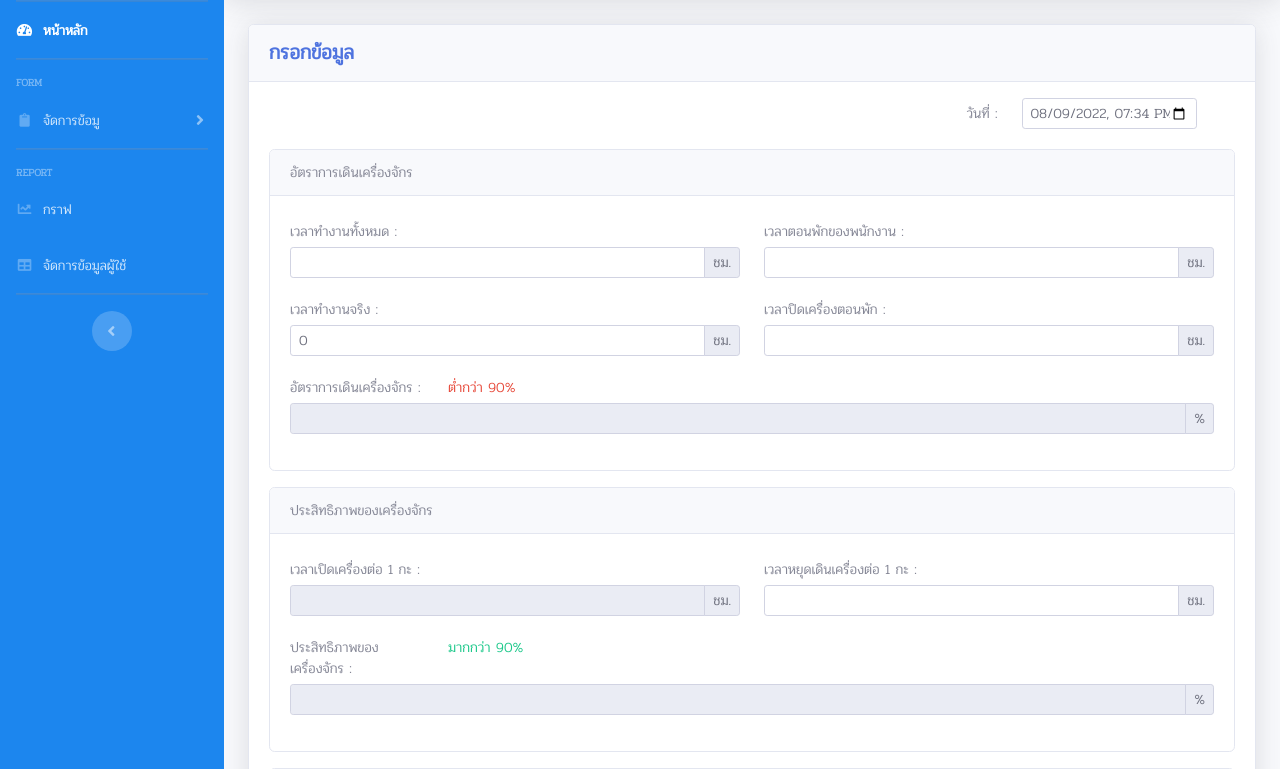
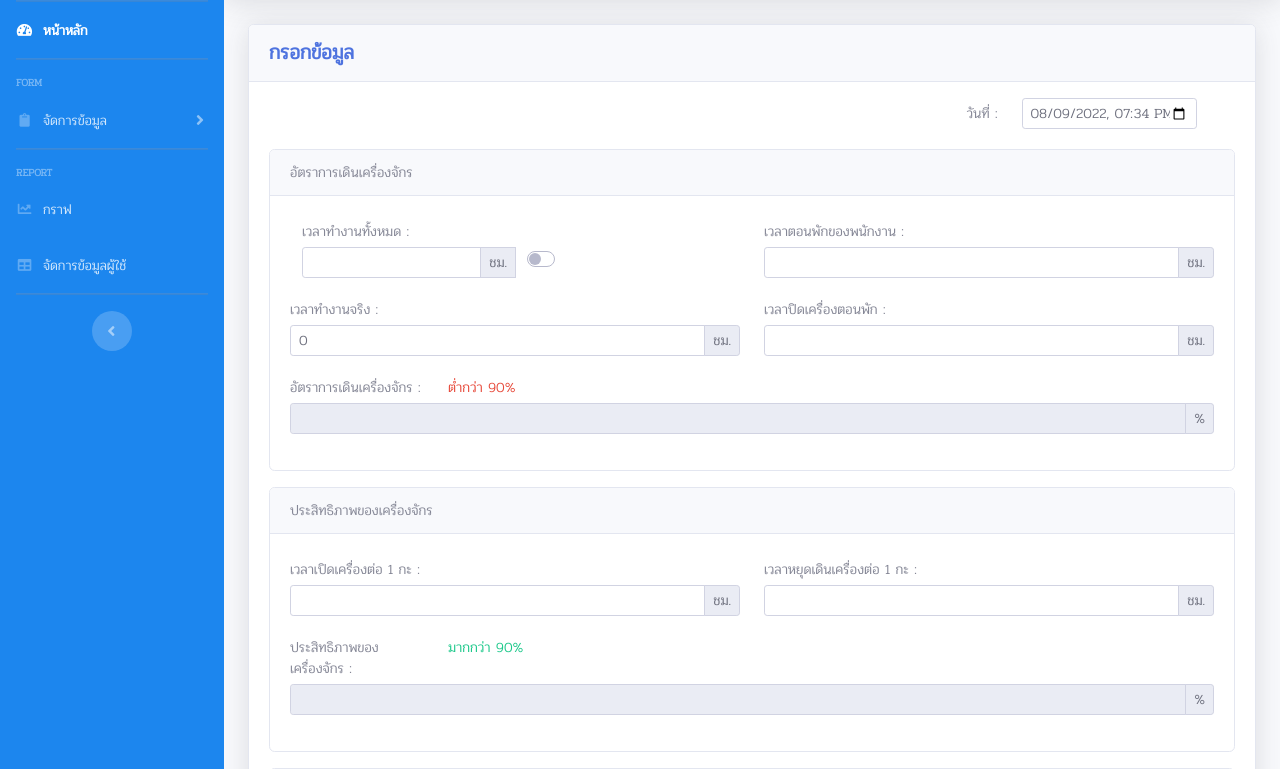
Before and after one commit to MaoDeep/ProjectOEE, a PHP site: page /admin/form.php in a window 1280 px wide. Shown: the part 70-839 px from the top of the page. Run offline with PHP 8.4, Linux system fonts and the light colour scheme; the visitor is signed in with stand-in values (Sample User, id 1).

Commit message:
Update form.php

```diff
--- a/admin/form.php
+++ b/admin/form.php
@@ -104,7 +104,7 @@ if (empty($_SESSION["status"]) || $_SESSION["status"] !== "Admin") {
             <li class="nav-item">
                 <a class="nav-link collapsed" href="#" data-toggle="collapse" data-target="#collapseTwo" aria-expanded="true" aria-controls="collapseTwo">
                     <i class="fas fa-fw fa-clipboard"></i>
-                    <span>จัดการข้อมู</span>
+                    <span>จัดการข้อมูล</span>
                 </a>
                 <div id="collapseTwo" class="collapse" aria-labelledby="headingTwo" data-parent="#accordionSidebar">
                     <div class="bg-white py-2 collapse-inner rounded">
@@ -253,7 +253,7 @@ if (empty($_SESSION["status"]) || $_SESSION["status"] !== "Admin") {
                                             <div class="card-body">
                                                 <div class="form-group row">
                                                     <div class="col-sm-6  ">
-                                                        <div class="col-form-label-sm">เวลาทำงานทั้งหมด : </div>
+
                                                         <div class="input-group input-group-sm">
                                                             <?php
                                                             if (isset($_GET["x3"])) {
@@ -262,8 +262,21 @@ if (empty($_SESSION["status"]) || $_SESSION["status"] !== "Admin") {
                                                                 $d1 = "";
                                                             }
                                                             ?>
+
+                                                        </div>
+                                                        <div class="col-sm-12">
+                                                            <div class="col-form-label-sm">เวลาทำงานทั้งหมด : </div>
+                                                            <div class="input-group input-group-sm">
                                                                 <input type="number" step="any" class="form-control form-control-sm " id="txt1" name="txt1" placeholder="" onkeyup="in1();" onclick="select();" value="<?php echo $d1 ?>" required>
                                                                 <span class="input-group-text " id="basic-addon1">ชม.</span>
+                                                                <div class="col-6">
+                                                                    <fieldset>
+                                                                        <div class="custom-control custom-switch">
+                                                                            <input type="checkbox" class="custom-control-input" id="customSwitch1" name='machine_state'>
+                                                                            <label class="custom-control-label" id="statusText" for="customSwitch1"></label>
+                                                                        </div>
+                                                            </div>
+                                                        </div>
                                                     </div>
                                                     <div class="invalid-feedback">
                                                         กรุณาใส่ข้อมูลให้ครบ
@@ -285,7 +298,7 @@ if (empty($_SESSION["status"]) || $_SESSION["status"] !== "Admin") {
                                                 <div class="col-sm-6  ">
                                                     <div class="col-form-label-sm">เวลาทำงานจริง : </div>
                                                     <div class="input-group input-group-sm">
-                                                            <input type="number" step="any" class="form-control form-control-sm " id="txt3" name="txt3"  placeholder="" onclick="select();" onkeyup="in1();" required>
+                                                        <input type="number" step="any" class="form-control form-control-sm " id="txt3" name="txt3" placeholder="" onclick="select();" onkeyup="in1();" required>
                                                         <span class="input-group-text " id="basic-addon1">ชม.</span>
                                                     </div>
 
@@ -296,7 +309,7 @@ if (empty($_SESSION["status"]) || $_SESSION["status"] !== "Admin") {
                                                 <div class="col-sm-6">
                                                     <div class="col-form-label-sm">เวลาปิดเครื่องตอนพัก :</div>
                                                     <div class="input-group input-group-sm">
-                                                            <input type="number" step="any" class="form-control form-control-sm" id="txt4" name="txt4"  placeholder="" onclick="select();" onkeyup="in1();" required>
+                                                        <input type="number" step="any" class="form-control form-control-sm" id="txt4" name="txt4" placeholder="" onclick="select();" onkeyup="in1();" required>
                                                         <span class="input-group-text " id="basic-addon1">ชม.</span>
                                                     </div>
 
@@ -347,7 +360,7 @@ if (empty($_SESSION["status"]) || $_SESSION["status"] !== "Admin") {
                                                             $d1 = "";
                                                         }
                                                         ?>
-                                                            <input type="number" step="any" class="form-control form-control-sm " id="txt6" name="txt6" readonly placeholder="" onkeyup="in2();" onclick="select();" value="<?= $d1 ?>" required>
+                                                        <input type="number" step="any" class="form-control form-control-sm " id="txt6" name="txt6" placeholder="" onkeyup="in2();" onclick="select();" value="<?= $d1 ?>" required>
                                                         <span class="input-group-text " id="basic-addon1">ชม.</span>
                                                     </div>
 
```
Lines whose indentation alone changed are shown as unchanged.
